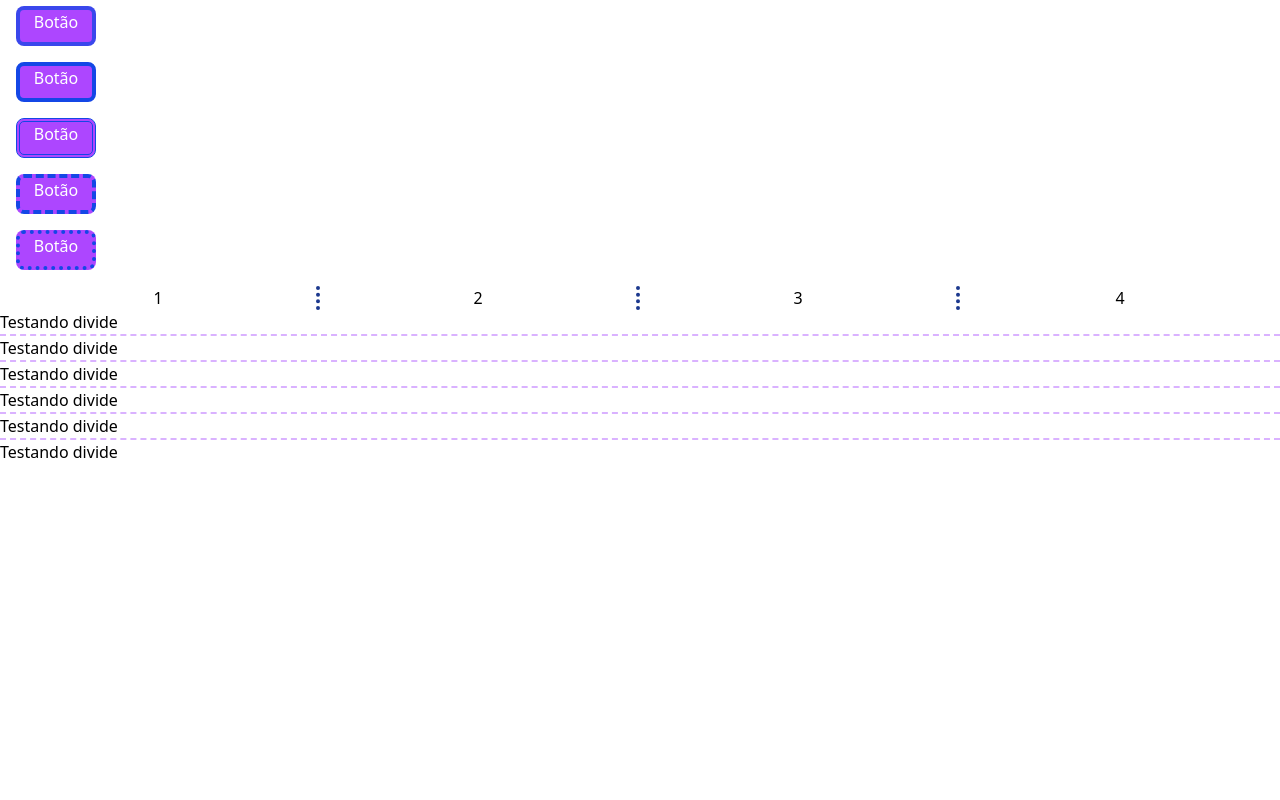
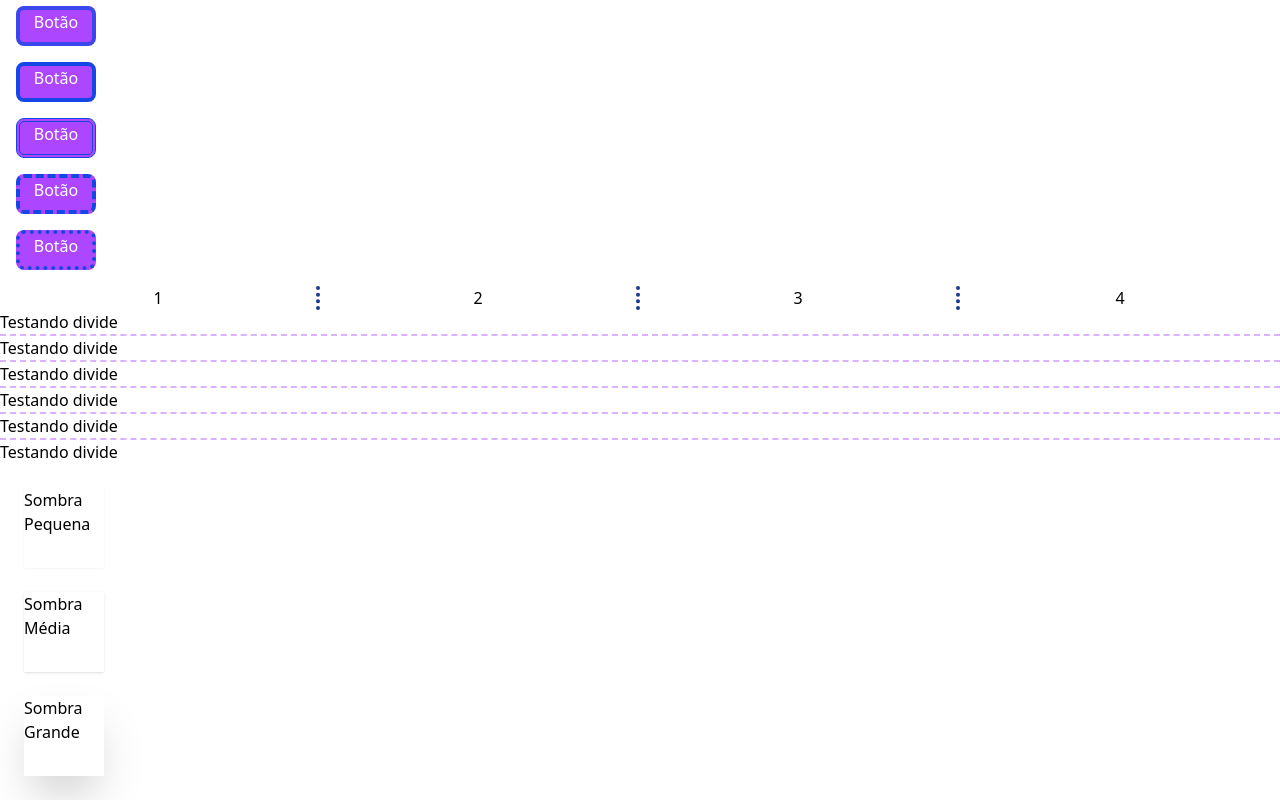
Before and after one commit to LucasAntonio-LAM/Curso-Udemy-Tailwindcss, a website: page Seção 12 - Bordas/src/index.html in a window 1280 px wide. Shown: the part 458-1258 px from the top of the page. Before the commit the page ends 922 px from the top, so only its background shows below. Drawn offline with Linux system fonts and the light colour scheme.

Commit message:
aula - shadow

```diff
--- a/Seção 12 - Bordas/src/index.html
+++ b/Seção 12 - Bordas/src/index.html
@@ -58,5 +58,11 @@
         </div>
     </div>
 
+    <!-- Sombreamento -->
+
+    <div class="w-20 h-20 m-6 shadow-xs">Sombra Pequena</div>
+    <div class="w-20 h-20 m-6 shadow">Sombra Média</div>
+    <div class="w-20 h-20 m-6 shadow-2xl">Sombra Grande</div>
+
 </body>
 </html>
```
Also changed, not shown: Seção 12 - Bordas/src/css/output.css.
